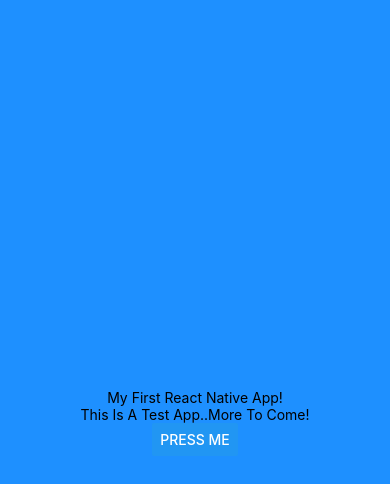
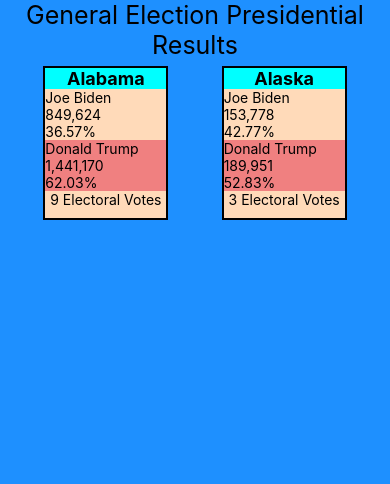
Before and after one commit to guialera/Projects, a React Native app in the folder gepr-app-mobile/client/: screen / in a window 390 px wide. Shown: the top 484 px of the page. Built offline with nearby package versions, Linux system fonts and the light colour scheme.

Commit message:
Committing an update to GEPR App Mobile 4/19/2021

```diff
--- a/gepr-app-mobile/client/App.js
+++ b/gepr-app-mobile/client/App.js
@@ -2,16 +2,15 @@ import { StatusBar } from 'expo-status-bar';
 import React from 'react';
 import { SafeAreaView, StyleSheet, Text, View, Button, Alert } from 'react-native';
 
+import Results from "./Results.js"
+
 export default function App() {
-  function pressHandle(){
-    Alert.alert("Button has been pressed!")
-  }
+
   return (
     <SafeAreaView style={styles.container}>
-      <Text>My First React Native App!</Text>
-      <Text>This Is A Test App..More To Come!</Text>
+      <Text style={styles.header}>General Election Presidential Results</Text>
+      <Results />
       <StatusBar style="auto" />
-      <Button title="Press Me" onPress={pressHandle}/>
     </SafeAreaView>
   );
 }
@@ -20,7 +19,9 @@ const styles = StyleSheet.create({
   container: {
     flex: 1,
     backgroundColor: 'dodgerblue',
-    alignItems: 'center',
-    justifyContent: 'center',
   },
+  header: {
+    textAlign: "center",
+    fontSize: 25
+  }
 });
--- /dev/null
+++ b/gepr-app-mobile/client/Results.js
@@ -0,0 +1,60 @@
+import { StatusBar } from "expo-status-bar"
+import React from "react"
+import { SafeAreaView, View, Text, StyleSheet } from "react-native"
+
+import StateResults from "./StateResults.js"
+
+export default function Results() {
+
+    let allResults = [
+        {
+            _id: "60496fb1460e900753aa1b42",
+            electionYear: 2020,
+            state: "Alabama",
+            demWon: false,
+            gopWon: true,
+            candidateDem: "Joe Biden",
+            candidateGop: "Donald Trump",
+            percentDemResult: 36.57,
+            numberDemResult: 849624,
+            percentGopResult: 62.03,
+            numberGopResult: 1441170,
+            marginOfVictory: 25.46,
+            electoralVotes: 9,
+        },
+        {
+            _id: "60496ff8460e900753aa1b43",
+            electionYear: 2020,
+            state: "Alaska",
+            demWon: false,
+            gopWon: true,
+            candidateDem: "Joe Biden",
+            candidateGop: "Donald Trump",
+            percentDemResult: 42.77,
+            numberDemResult: 153778,
+            percentGopResult: 52.83,
+            numberGopResult: 189951,
+            marginOfVictory: 10.06,
+            electoralVotes: 3,
+        }
+    ]
+
+    let singleStateResults = allResults.map(each => <StateResults {...each} />)
+
+    return (
+        <SafeAreaView>
+            <View style={styles.container}>
+                {singleStateResults}
+            </View>
+        </SafeAreaView>
+    )
+}
+
+const styles = StyleSheet.create({
+    container: {
+        backgroundColor: "dodgerblue",
+        flexDirection: "row",
+        flexWrap: "wrap",
+        justifyContent: "space-evenly"
+    }
+})
--- /dev/null
+++ b/gepr-app-mobile/client/StateResults.js
@@ -0,0 +1,99 @@
+import { StatusBar } from "expo-status-bar"
+import React, { useState } from "react"
+import { SafeAreaView, View, Text, StyleSheet } from "react-native"
+
+export default function StateResults(props) {
+
+    const [demNumber, setDemNumber] = useState()
+    const [gopNumber, setGopNumber] = useState()
+
+    React.useEffect(() => {
+        addCommas()
+    }, [])
+
+    const {
+        _id,
+        electionYear,
+        state,
+        demWon,
+        gopWon,
+        candidateDem,
+        candidateGop,
+        numberDemResult,
+        percentDemResult,
+        numberGopResult,
+        percentGopResult,
+        marginOfVictory,
+        electoralVotes,
+        getId,
+        getIdDelete
+    } = props
+
+    function addCommas() {
+        let newNumberDemResult = Number(numberDemResult).toString().replace(/\B(?=(\d{3})+(?!\d))/g, ",")
+        let newNumberGopResult = Number(numberGopResult).toString().replace(/\B(?=(\d{3})+(?!\d))/g, ",")
+        setDemNumber(newNumberDemResult)
+        setGopNumber(newNumberGopResult)
+    }
+
+    let demColor = demWon === true ? "deepbluesky" : "peachpuff"
+    let gopColor = gopWon === true ? "lightcoral" : "peachpuff"
+
+    let demText = demWon === true ? "bold" : "none"
+    let gopText = gopWon === true ? "bold" : "none"
+
+    return (
+        <SafeAreaView>
+            <View style={styles.stateContainer}>
+                <Text style={styles.stateHeader}>{state}</Text>
+                <View style={{
+                    backgroundColor: demColor,
+                    width: "100%",
+                    fontWeight: demText,
+                    textAlign: "center"
+                }}>
+                    <Text>{candidateDem}</Text>
+                    <Text>{demNumber}</Text>
+                    <Text>{percentDemResult}%</Text>
+                </View>
+                <View style={{
+                    backgroundColor: gopColor,
+                    width: "100%",
+                    fontWeight: gopText,
+                    textAlign: "center"
+                }}>
+                    <Text>{candidateGop}</Text>
+                    <Text>{gopNumber}</Text>
+                    <Text>{percentGopResult}%</Text>
+                </View>
+                <Text>{electoralVotes} Electoral Votes</Text>
+            </View>
+        </SafeAreaView>
+    )
+}
+
+const styles = StyleSheet.create({
+    stateContainer: {
+        borderStyle: "solid",
+        borderColor: "black",
+        alignItems: "center",
+        borderWidth: 2,
+        backgroundColor: "peachpuff",
+        width: 125,
+        marginTop: 10,
+        marginLeft: 10,
+        marginRight: 10,
+        marginTop: 6,
+        marginBottom: 6,
+        paddingBottom: 10
+    },
+    stateHeader: {
+        backgroundColor: "aqua",
+        fontSize: 18,
+        textAlign: "center",
+        fontWeight: "bold",
+        width: "100%",
+        marginTop: 0,
+        marginBottom: 0
+    },
+})
```
